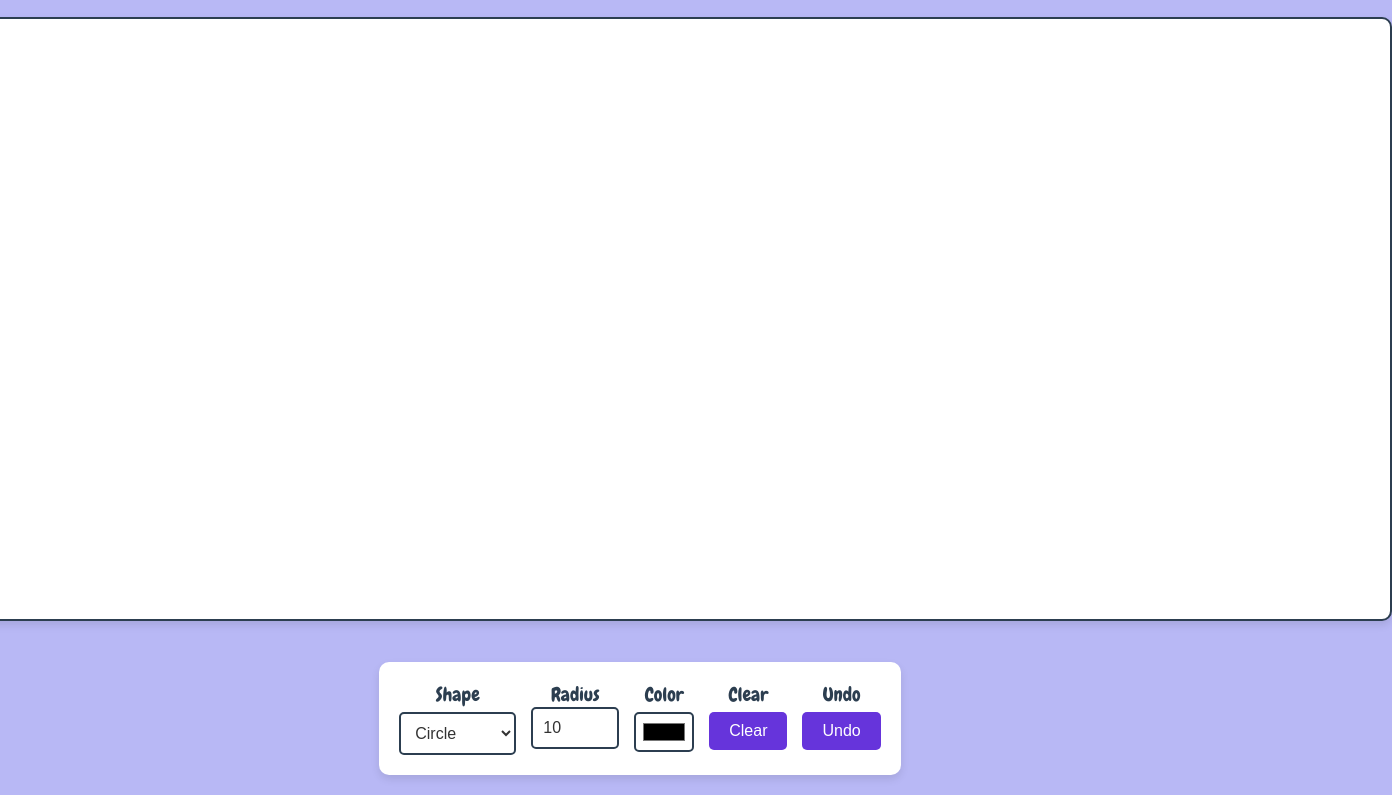
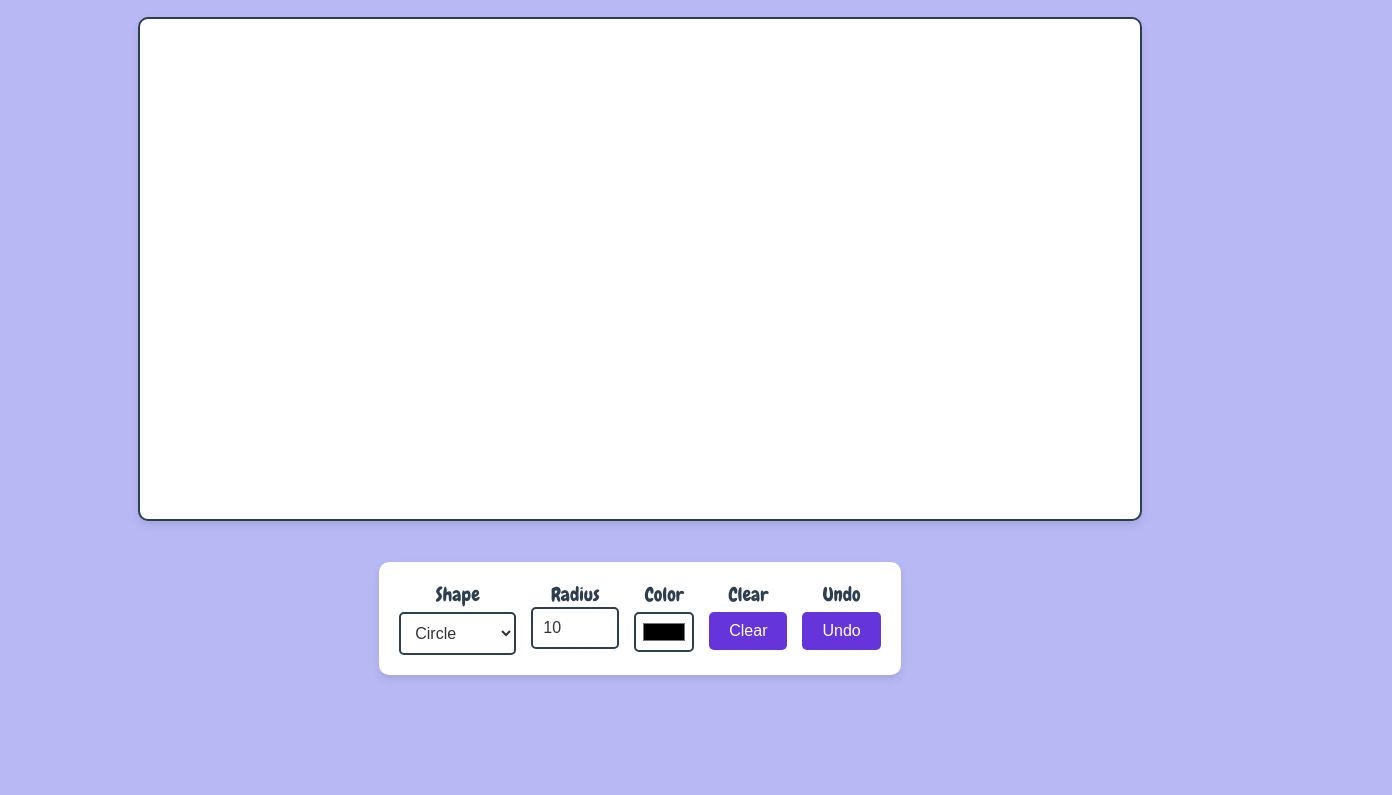
Before and after one commit to adrianCiepli/Canvas-Assignment-Group, a plain HTML site: page index.html in a window 1280 px wide. Shown: the part 102-897 px from the top of the page, 1392 px wide, since content can reach past the window. After the commit the page ends 800 px from the top, so only its background shows below. Drawn offline with Linux system fonts and the light colour scheme.

Commit message:
Update index.html

```diff
--- a/index.html
+++ b/index.html
@@ -23,7 +23,7 @@ Structure for the Canvas Drawing App
 
 <body>
     <h1 id="title">Draw By Clicking Anywhere in the Box!</h1>
-    <canvas id="canvas" width="1500" height="600"></canvas>
+    <canvas id="canvas" width="1000" height="500"></canvas>
     <br>
     <div id="inputcontainer">
         <div id="shapeBlock">
```
